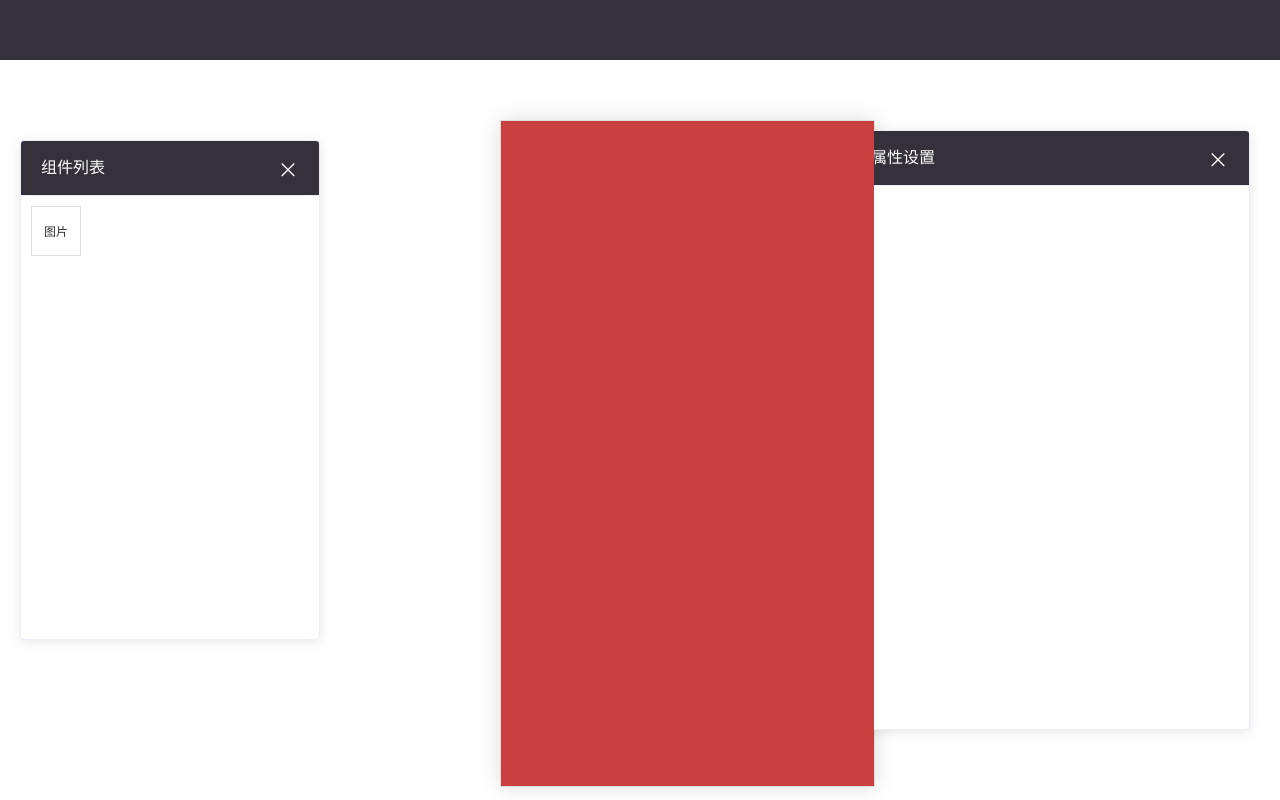
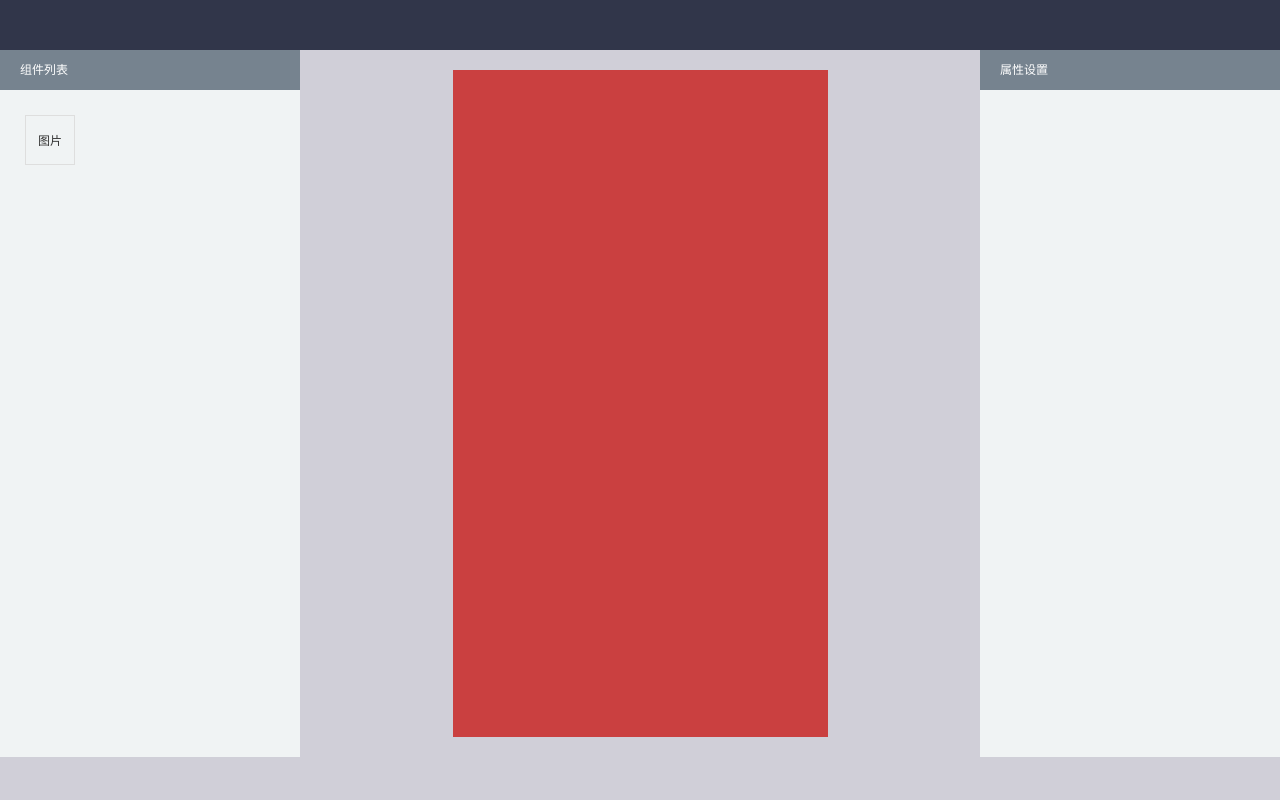
Before and after one commit to Alvin-Liu/h5editor, a Vue app: page / in a window 1280 px wide. Built offline with nearby package versions, Linux system fonts and the light colour scheme.

Commit message:
整体布局修改   仿照易企秀

```diff
--- a/package.json
+++ b/package.json
@@ -15,6 +15,7 @@
     "vue": "^2.5.2",
     "vue-fullpage": "^2.0.5",
     "vue-router": "^3.0.1",
+    "vuedraggable": "^2.15.0",
     "vuex": "^3.0.0"
   },
   "devDependencies": {
--- a/src/App.vue
+++ b/src/App.vue
@@ -1,11 +1,14 @@
 <template>
-  <div id="app">
-    <div id="topbar">
-
-    </div>
+  <el-container>
+    <el-header class="bg-main" height="50px"></el-header>
+    <el-container>
       <!-- 组件列表 -->
+      <el-aside>
         <module-lists />
-    <div id="view">
+      </el-aside>
+      <!-- 编辑视图面板 -->
+      <el-main>
+        <div id="workspace" class="workspace">
           <swiper :options="swiperOption" ref="mySwiper" id="containers">
             <swiper-slide
               v-for="(ctn, index) in pages"
@@ -18,10 +21,13 @@
             </swiper-slide>
           </swiper>
         </div>
-
+      </el-main>
       <!-- 属性编辑面板 -->
+      <el-aside>
         <attr-panel />
-  </div>
+      </el-aside>
+    </el-container>
+  </el-container>
 </template>
 <script>
 import { swiper, swiperSlide } from 'vue-awesome-swiper'
--- /dev/null
+++ b/src/directive/draggable.js
@@ -0,0 +1,21 @@
+export default {
+  bind: (el, binding) => {
+    el.onmousedown = (e) => {
+      // 鼠标按下，计算当前元素距离可视区的距离
+      let disX = e.clientX - el.offsetLeft
+      let disY = e.clientY - el.offsetTop
+
+      document.onmousemove = (e) => {
+        let l = e.clientX - disX
+        let t = e.clientY - disY
+        el.style.left = l + 'px'
+        el.style.top = t + 'px'
+        binding.value({ x: e.pageX, y: e.pageY })
+      }
+      document.onmouseup = (e) => {
+        document.onmousemove = null
+        document.onmouseup = null
+      }
+    }
+  }
+}
--- a/src/modules/container.vue
+++ b/src/modules/container.vue
@@ -3,12 +3,15 @@
     <vlist
       v-for="(comp, index) in complists"
       :key="index"
+      class="comp"
+      v-draggable="greet"
       :name="comp.name">
     </vlist>
   </div>
 </template>
 
 <script>
+import draggable from '@/directive/draggable'
 import vcomps from '@/components'
 export default {
   name: 'modules',
@@ -17,6 +20,9 @@ export default {
       type: Array,
       required: true
     }
+  },
+  directives: {
+    draggable
   },
   components: {
     vlist: {
@@ -34,6 +40,11 @@ export default {
         )
       }
     }
+  },
+  methods: {
+    greet (val) {
+      console.log(val)
+    }
   }
 }
 </script>
--- a/src/modules/modules.vue
+++ b/src/modules/modules.vue
@@ -1,13 +1,10 @@
 <template>
-  <el-card id="modules" class="panel">
-    <div slot="header" class="tt">
-      <span>组件列表</span>
-      <i class="el-icon-close"></i>
-    </div>
-    <div class="ctn">
+  <el-container class="tpl-lists">
+    <el-header height="40px" class="panel-header bg-sub">组件列表</el-header>
+    <el-main class="bg-gray f-cb">
       <div class="item" @click="addNewModule('image')">图片</div>
-    </div>
-  </el-card>
+    </el-main>
+  </el-container>
 </template>
 
 <script>
--- a/src/modules/panel.vue
+++ b/src/modules/panel.vue
@@ -1,11 +1,10 @@
 <template>
-  <el-card id="panel" class="panel">
-    <div slot="header" class="tt">
-      <span>属性设置</span>
-      <i class="el-icon-close"></i>
-    </div>
-    <div class="ctn"></div>
-  </el-card>
+  <el-container class="page-lists">
+    <el-header height="40px" class="panel-header bg-sub">属性设置</el-header>
+    <el-main class="bg-gray f-cb">
+
+    </el-main>
+  </el-container>
 </template>
 
 <script>
--- a/src/styles/edit.scss
+++ b/src/styles/edit.scss
@@ -1,18 +1,31 @@
-#topbar {
-  width: 100%;
-  height: $topbar_height;
+body {
+  background-color: #d0cfd8;
+}
+.bg-main {
+  background-color: $main_color;
+}
+.bg-sub {
   background-color: $sub_color;
 }
-#modules {
-  position: fixed;
-  top: $modules_top;
-  left: $modules_left;
-  width: $modules_width;
-  height: $modules_height;
-  > .el-card__body {
-    padding: 5px;
-  }
+.bg-gray {
+  background-color: #f0f3f4;
+}
+
+.workspace {
+  width: $view_width;
+  height: $view_height;
+  margin: 0 auto;
+  background-color: #fff;
+}
+.panel-header {
+  color: #fff;
+  line-height: 40px;
+}
+// 模板列表
+.tpl-lists {
+  height: 100%;
   .item {
+    float: left;
     width: 50px;
     height: 50px;
     margin: 5px;
@@ -22,23 +35,13 @@
     cursor: pointer;
   }
 }
-#view {
-  position: absolute;
-  top: $view_top;
-  left: $view_left;
-  width: $view_width;
-  height: $view_height;
-  border: 1px solid $main_border_color;
-  box-shadow: 0px 0px 20px $main_border_color;
+
+.page-lists {
+  height: 100%;
 }
+
 #panel {
-  position: fixed;
-  top: 50%;
-  right: $panel_right;
-  width: $panel_width;
-  height: $panel_height;
-  margin-top: -($panel_height - $topbar_height) / 2;
-  margin-left: -$panel_width / 2;
+  height: 100%;
 }
 
 .panel {
--- a/src/styles/page.scss
+++ b/src/styles/page.scss
@@ -16,3 +16,6 @@
   width: 100%;
   height: 100%;
 }
+.comp {
+  position: absolute;
+}
--- a/src/styles/variable.scss
+++ b/src/styles/variable.scss
@@ -1,5 +1,5 @@
-$main_color: #ff2a00;
-$sub_color: #34313a;
+$main_color: #31364a;
+$sub_color: #76838f;
 $main_border_color: #ddd;
 
 $topbar_height: 60px;
```
Lines whose indentation alone changed are shown as unchanged.
